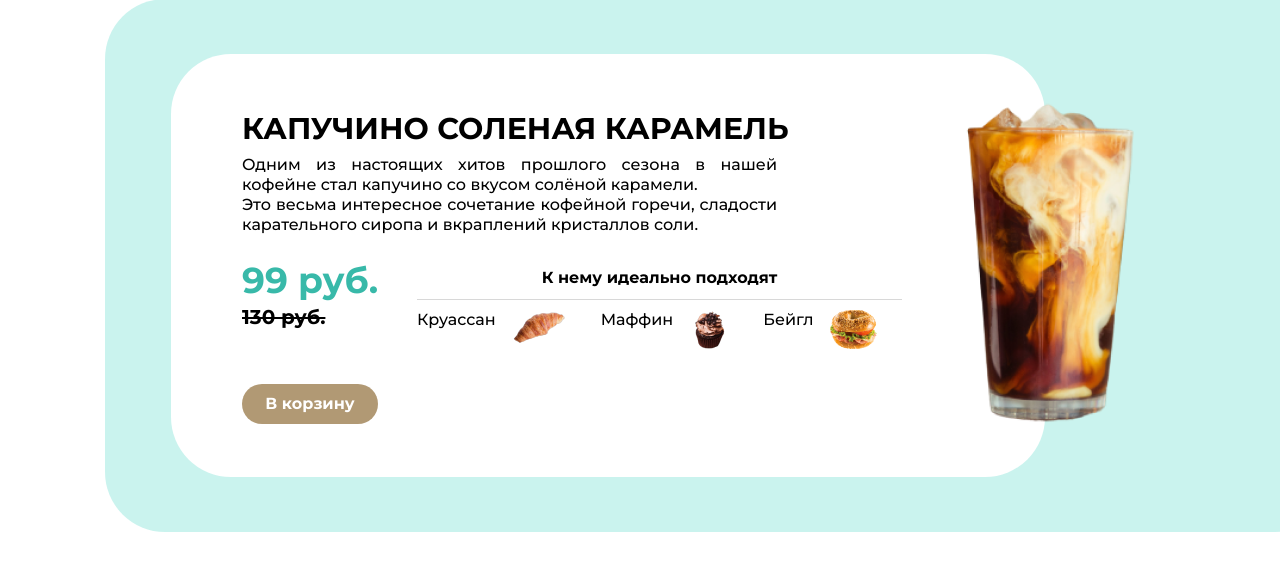
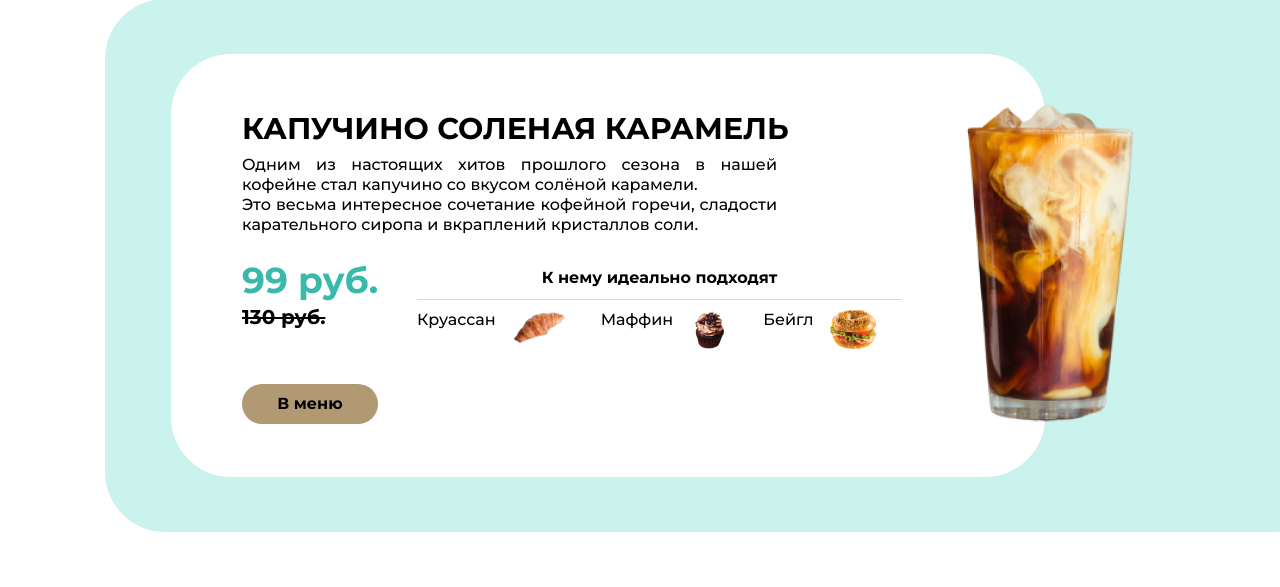
Before and after one commit to KoreTeo/academyCoffee, a Django app: page / in a window 1280 px wide; the page is wider, and only the part inside the window is pictured. Shown: the part 129-716 px from the top of that part. Run offline with Django 4.2, Linux system fonts and the light colour scheme.

Commit message:
Добавил ещё пару товаров в меню и немного доделал 1 страницу

```diff
--- a/academyCoffee/templates/main/index.html
+++ b/academyCoffee/templates/main/index.html
@@ -40,7 +40,7 @@
                             </ul>
                         </div>
                     </div>
-                    <button class="button-to-cart">В корзину</button>
+                    <button class="button-to-cart"><a href="{% url 'menu' %}">В меню</a></button>
                 </div>
                 <img class="hit-product" src="{% static 'home/img/cappuccino_salt_caramel.png' %}" width="179" height="330" alt="Капучино Солёная карамель">
             </div>
```
Also changed, not shown: db.sqlite3, media/products_images/cappuccino_salt_caramel.png (added), media/products_images/coocki.png (added), media/products_images/Латте_Итальянская_Фисташка_JqoPcSu.png (added), media/products_images/бейгл_FozmG1o.png (added), 1 other file.
